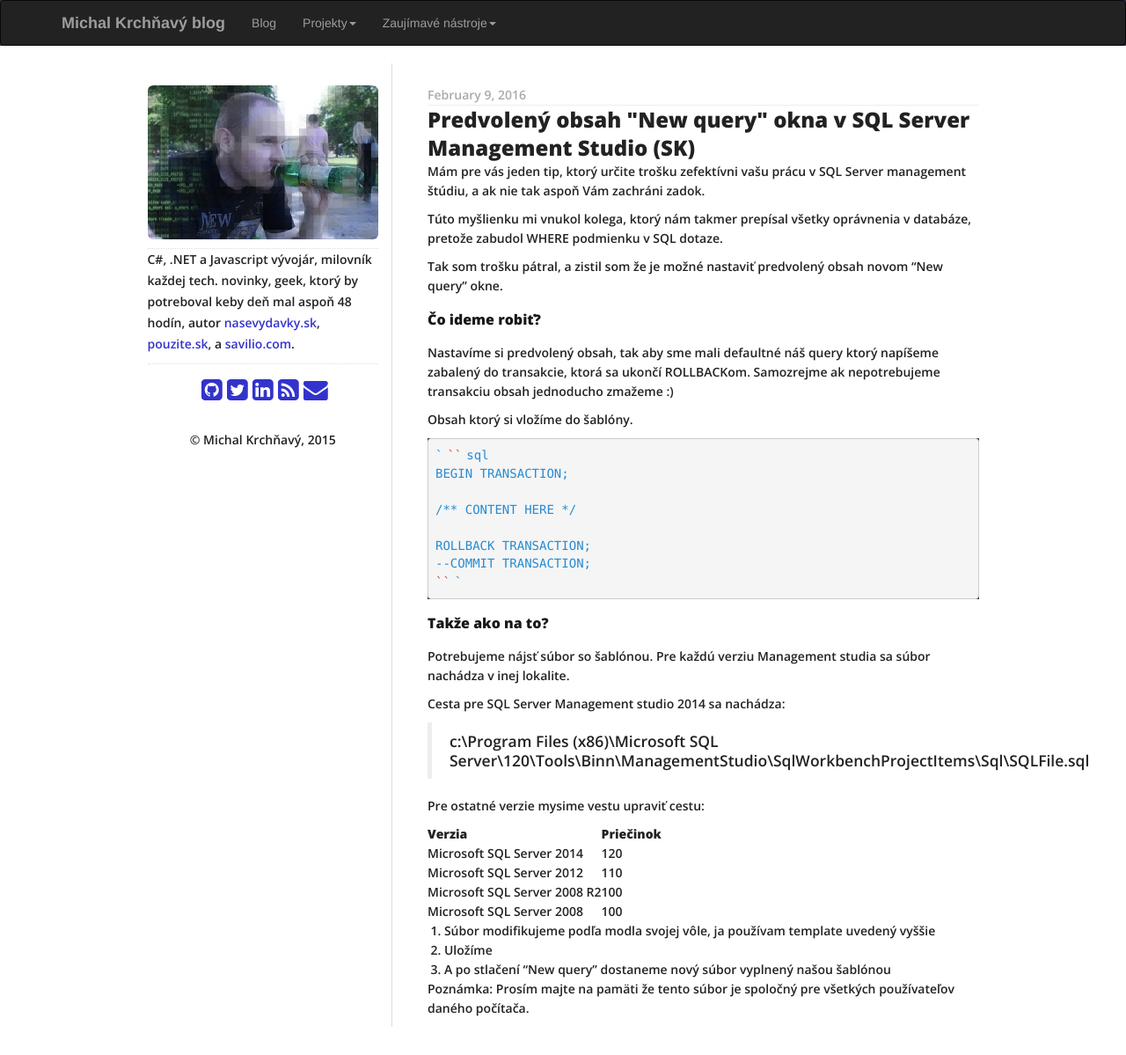
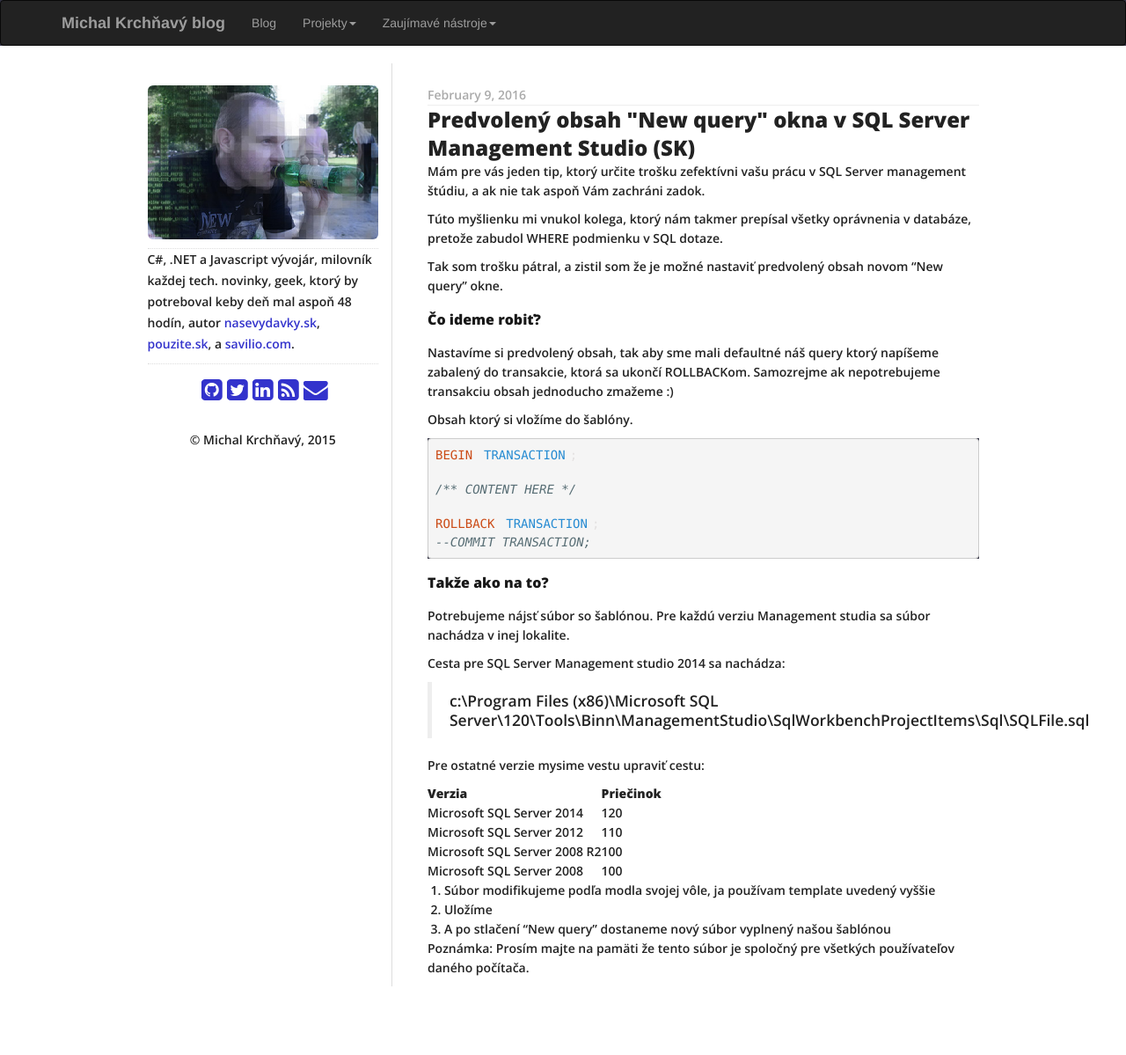
Before and after one commit to zemacik/zemacik.github.io, a Jekyll site: the page built from _posts/2016-02-01-default_newquery_management_studio_content.md, in a window 1280 px wide. Shown: the whole page at 88% size. Built offline with Jekyll 4.4.1, drawn with Linux system fonts in a browser that asks for light colours; nearby versions of some CDN libraries; after the commit the page ends 1153 px from its top, so only the background shows below that.

Commit message:
Novy blog: Predvolený obsah "New query" okna v SQL Server Management Štúdio

````diff
--- a/_posts/2016-02-01-default_newquery_management_studio_content.md
+++ b/_posts/2016-02-01-default_newquery_management_studio_content.md
@@ -25,14 +25,12 @@
 Obsah ktorý si vložíme do šablóny.
 
 {% highlight sql %}
-```sql
 BEGIN TRANSACTION;
 
 /** CONTENT HERE */
 
 ROLLBACK TRANSACTION;
 --COMMIT TRANSACTION;
-```
 {% endhighlight %}
 
 ### Takže ako na to?
@@ -40,6 +38,7 @@
 Potrebujeme nájsť súbor so šablónou. Pre každú verziu Management studia sa súbor nachádza v inej lokalite.
 
 Cesta pre SQL Server Management studio 2014 sa nachádza:
+
 > c:\Program Files (x86)\Microsoft SQL Server\120\Tools\Binn\ManagementStudio\SqlWorkbenchProjectItems\Sql\SQLFile.sql
 
 Pre ostatné verzie mysime vestu upraviť cestu:
````
